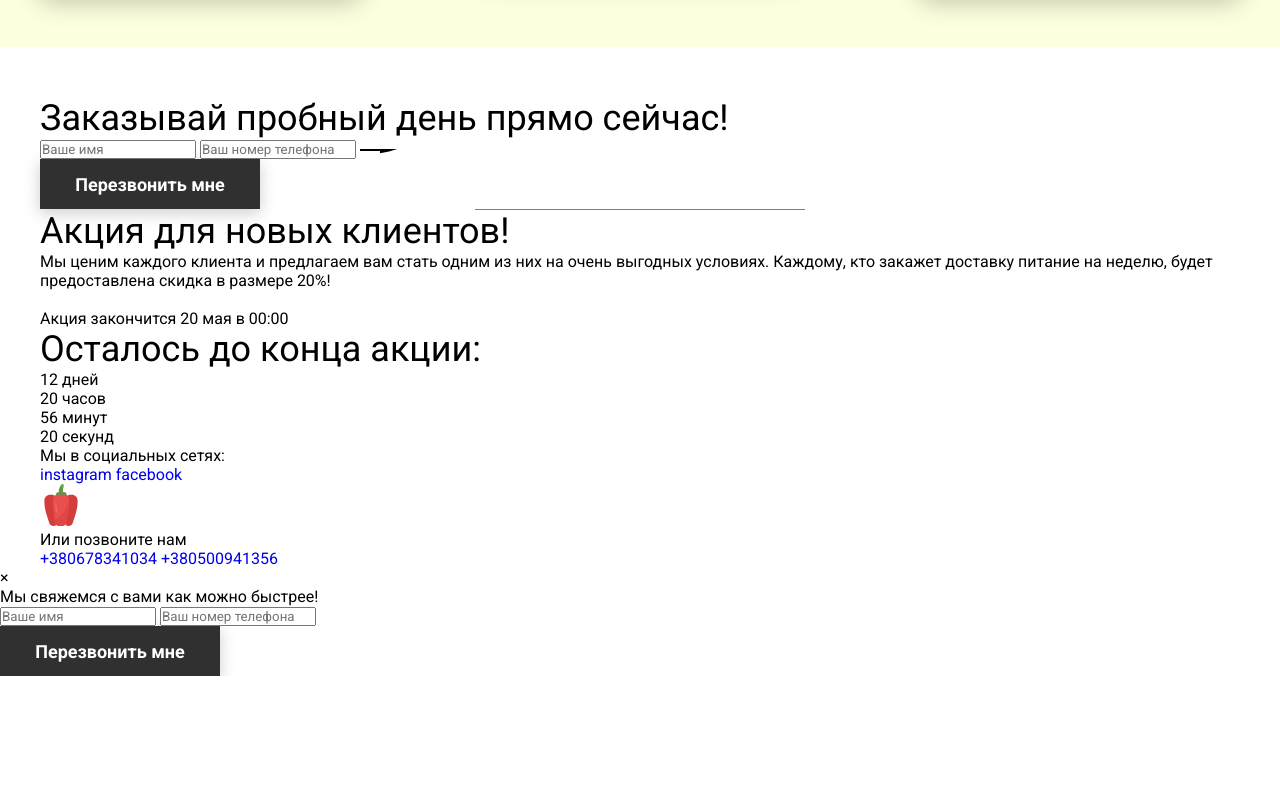
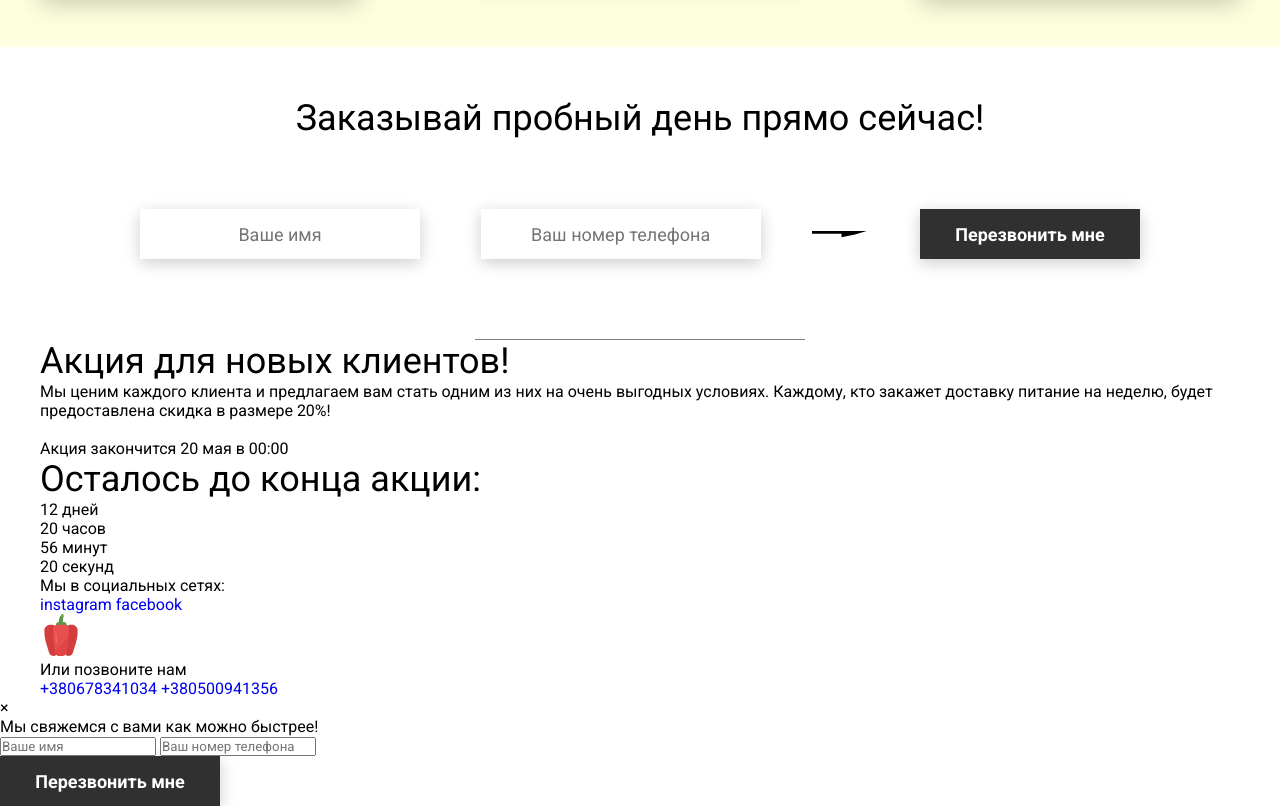
Before and after one commit to Stawr90/p_Food, a plain HTML site: page index.html in a window 1280 px wide. Shown: the part 2902-3708 px from the top of the page. Before the commit the page ends 3578 px from the top, so only its background shows below. Drawn offline with Linux system fonts and the light colour scheme.

Commit message:
food_order

```diff
--- /dev/null
+++ b/scss/blocks/order/_order.scss
@@ -0,0 +1,27 @@
+.order {
+    padding-bottom: 80px;
+    .title {
+        text-align: center;
+    }
+    &__form {
+        margin-top: 70px;
+        padding: 0 100px;
+        display: flex;
+        justify-content: space-between;
+        align-items: center;
+        img {
+            transform: scale(1.5);
+        }
+    }
+    &__input {
+        width: 280px;
+        height: 50px;
+        background: #FFFFFF;
+        box-shadow: 0px 4px 15px rgba(0, 0, 0, 0.2);
+        border: none;
+        font-size: 18px;
+        text-align: center;
+        padding: 0 20px;
+        outline: none;
+    }
+}
--- a/scss/style.scss
+++ b/scss/style.scss
@@ -8,3 +8,4 @@
 @import './blocks/offer/offer';
 @import './blocks/calculating/calculating';
 @import './blocks/menu/menu';
+@import './blocks/order/order';
```
Also changed, not shown: css/style.css, css/style.min.css.
